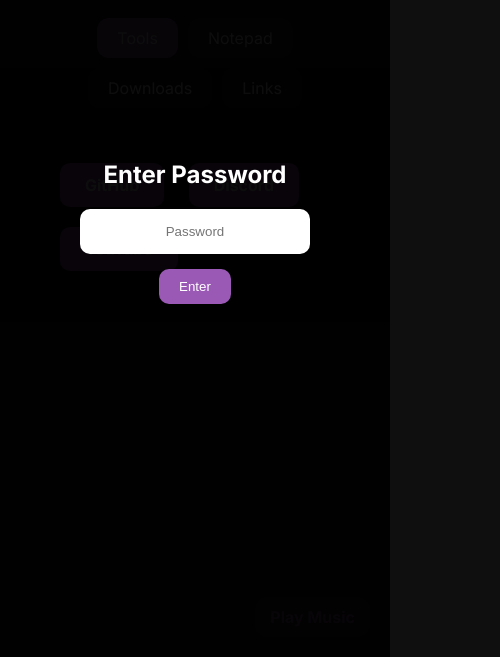
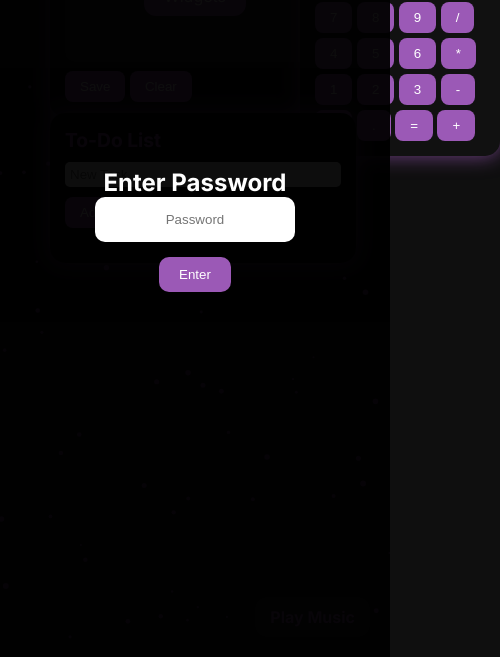
Before and after one commit to contricate/tools, a plain HTML site: page index.html in a window 390 px wide. Shown: the part 187-844 px from the top of the page, 500 px wide, since content can reach past the window. Drawn offline with Linux system fonts and the light colour scheme.

Commit message:
Update index.html

```diff
--- a/index.html
+++ b/index.html
@@ -3,40 +3,43 @@
 <head>
 <meta charset="UTF-8">
 <meta name="viewport" content="width=device-width, initial-scale=1.0">
-<title>Flu Tools Pro Hub</title>
+<title>Flu Tools 3000 Ultra Hub</title>
 <link href="https://fonts.googleapis.com/css2?family=Inter:wght@400;700&display=swap" rel="stylesheet">
 <style>
-body {
-  font-family: 'Inter', sans-serif;
-  background: #0f0f0f;
-  color: white;
-  margin: 0; padding: 30px;
-  overflow-x: hidden;
-}
-h1 { text-align: center; color: #9b59b6; font-size: 3em; margin-bottom: 20px; }
+/* --- Basic Reset --- */
+*{margin:0;padding:0;box-sizing:border-box;}
+body{font-family:'Inter',sans-serif;background:#0f0f0f;color:white;overflow:hidden;}
+h1{text-align:center;color:#9b59b6;font-size:3em;margin:20px 0;}
 
-.tabs { display: flex; justify-content: center; flex-wrap: wrap; margin-bottom: 20px; }
-.tab { padding: 10px 20px; margin:5px; background:#222; border-radius:12px; cursor:pointer; transition:0.3s; }
-.tab:hover, .tab.active { background:#9b59b6; }
+/* --- Tabs --- */
+.tabs{display:flex;justify-content:center;flex-wrap:wrap;margin-bottom:20px;position:relative;z-index:5;}
+.tab{padding:10px 20px;margin:5px;background:#222;border-radius:12px;cursor:pointer;transition:0.3s;}
+.tab:hover,.tab.active{background:#9b59b6;}
 
-.content { width:90%; max-width:900px; background:#111; padding:20px; border-radius:15px; min-height:300px; margin:auto; }
+/* --- Widget Panels --- */
+.widget{position:absolute;background:#111;padding:15px;border-radius:15px;min-width:200px;min-height:150px;box-shadow:0 0 20px rgba(155,89,182,0.7);cursor:move;overflow:hidden;}
+.widget h2{font-size:1.2em;margin-bottom:10px;color:#9b59b6;}
+.widget textarea{width:100%;height:100px;background:#222;color:white;border:none;padding:10px;border-radius:10px;resize:none;font-family:'Inter',sans-serif;}
+.widget .btn{padding:8px 15px;margin-top:5px;background:#9b59b6;color:white;border:none;border-radius:8px;cursor:pointer;transition:0.3s;}
+.widget .btn:hover{background:#8e44ad;}
 
-.btn { display:inline-block; padding:12px 25px; margin:10px; background:#9b59b6; color:white; text-decoration:none; border-radius:10px; font-weight:bold; transition:0.3s; }
-.btn:hover { background:#8e44ad; }
+/* --- Music Control --- */
+#musicControl{position:fixed;bottom:20px;right:20px;background:#222;padding:10px 15px;border-radius:12px;cursor:pointer;color:#9b59b6;font-weight:bold;z-index:10;}
 
-textarea { width:100%; height:200px; border-radius:10px; background:#222; color:white; border:none; padding:10px; font-family:'Inter', sans-serif; font-size:1em; resize:none; }
+/* --- Password Modal --- */
+#passwordModal{position:fixed;top:0;left:0;width:100%;height:100%;background:rgba(0,0,0,0.95);display:flex;justify-content:center;align-items:center;flex-direction:column;z-index:9999;}
+#passwordModal input{padding:15px;border-radius:10px;border:none;width:200px;margin-bottom:15px;text-align:center;}
+#passwordModal button{padding:10px 20px;border:none;border-radius:10px;background:#9b59b6;color:white;cursor:pointer;}
+#passwordModal p{color:red;margin-top:10px;}
 
-/* Password Modal */
-#passwordModal { position:fixed; top:0; left:0; width:100%; height:100%; background:rgba(0,0,0,0.95); display:flex; justify-content:center; align-items:center; flex-direction:column; z-index:9999; }
-#passwordModal input { padding:15px; border-radius:10px; border:none; width:200px; margin-bottom:15px; text-align:center; }
-#passwordModal button { padding:10px 20px; border:none; border-radius:10px; background:#9b59b6; color:white; cursor:pointer; }
-#passwordModal p { color:red; margin-top:10px; }
-
-/* Music Control */
-#musicControl { position:fixed; bottom:20px; right:20px; background:#222; padding:10px 15px; border-radius:12px; cursor:pointer; color:#9b59b6; font-weight:bold; }
+/* --- Neon Particle Background --- */
+#particles{position:fixed;top:0;left:0;width:100%;height:100%;z-index:-1;}
 </style>
 </head>
 <body>
+
+<!-- Particle Canvas -->
+<canvas id="particles"></canvas>
 
 <!-- Password Modal -->
 <div id="passwordModal">
@@ -46,38 +49,10 @@ textarea { width:100%; height:200px; border-radius:10px; background:#222; color:
     <p id="passError"></p>
 </div>
 
-<h1>Flu Tools Pro Hub</h1>
+<h1>Flu Tools 3000 Ultra Hub</h1>
 
-<!-- Tabs -->
 <div class="tabs">
-    <div class="tab active" onclick="openTab('tools')">Tools</div>
-    <div class="tab" onclick="openTab('notepad')">Notepad</div>
-    <div class="tab" onclick="openTab('downloads')">Downloads</div>
-    <div class="tab" onclick="openTab('links')">Links</div>
-</div>
-
-<!-- Content -->
-<div class="content" id="tools">
-    <a class="btn" href="https://github.com" target="_blank">GitHub</a>
-    <a class="btn" href="https://discord.com" target="_blank">Discord</a>
-    <a class="btn" href="https://youtube.com" target="_blank">YouTube</a>
-</div>
-
-<div class="content" id="notepad" style="display:none;">
-    <textarea id="noteArea" placeholder="Write something..."></textarea>
-    <button class="btn" onclick="saveNote()">Save</button>
-    <button class="btn" onclick="clearNote()">Clear</button>
-</div>
-
-<div class="content" id="downloads" style="display:none;">
-    <a class="btn" href="#" download>Example File 1</a>
-    <a class="btn" href="#" download>Example File 2</a>
-</div>
-
-<div class="content" id="links" style="display:none;">
-    <a class="btn" href="https://twitter.com" target="_blank">Twitter</a>
-    <a class="btn" href="https://reddit.com" target="_blank">Reddit</a>
-    <a class="btn" href="https://tiktok.com" target="_blank">TikTok</a>
+    <div class="tab active" onclick="openTab('widgets')">Widgets</div>
 </div>
 
 <!-- Background Music -->
@@ -86,36 +61,141 @@ textarea { width:100%; height:200px; border-radius:10px; background:#222; color:
 </audio>
 <div id="musicControl" onclick="toggleMusic()">Play Music</div>
 
+<!-- Widgets -->
+<div class="widget" id="notepadWidget" style="top:100px;left:50px;">
+    <h2>Notepad</h2>
+    <textarea id="noteArea" placeholder="Write something..."></textarea>
+    <button class="btn" onclick="saveNote()">Save</button>
+    <button class="btn" onclick="clearNote()">Clear</button>
+</div>
+
+<div class="widget" id="calculatorWidget" style="top:100px;left:300px;">
+    <h2>Calculator</h2>
+    <input type="text" id="calcDisplay" readonly style="width:100%;height:30px;margin-bottom:5px;border-radius:5px;border:none;padding:5px;text-align:right;">
+    <div>
+        <button class="btn" onclick="calcInput('7')">7</button>
+        <button class="btn" onclick="calcInput('8')">8</button>
+        <button class="btn" onclick="calcInput('9')">9</button>
+        <button class="btn" onclick="calcInput('/')">/</button>
+    </div>
+    <div>
+        <button class="btn" onclick="calcInput('4')">4</button>
+        <button class="btn" onclick="calcInput('5')">5</button>
+        <button class="btn" onclick="calcInput('6')">6</button>
+        <button class="btn" onclick="calcInput('*')">*</button>
+    </div>
+    <div>
+        <button class="btn" onclick="calcInput('1')">1</button>
+        <button class="btn" onclick="calcInput('2')">2</button>
+        <button class="btn" onclick="calcInput('3')">3</button>
+        <button class="btn" onclick="calcInput('-')">-</button>
+    </div>
+    <div>
+        <button class="btn" onclick="calcInput('0')">0</button>
+        <button class="btn" onclick="calcInput('.')">.</button>
+        <button class="btn" onclick="calcResult()">=</button>
+        <button class="btn" onclick="calcInput('+')">+</button>
+    </div>
+</div>
+
+<div class="widget" id="todoWidget" style="top:300px;left:50px;">
+    <h2>To-Do List</h2>
+    <input type="text" id="todoInput" placeholder="New Task" style="width:100%;padding:5px;border-radius:5px;border:none;margin-bottom:5px;">
+    <button class="btn" onclick="addTask()">Add Task</button>
+    <ul id="todoList" style="list-style:none;margin-top:10px;"></ul>
+</div>
+
 <script>
-/* --- Tabs --- */
-function openTab(tabName) {
-    let tabs = ['tools','notepad','downloads','links'];
-    tabs.forEach(t => document.getElementById(t).style.display = 'none');
-    document.getElementById(tabName).style.display = 'block';
-    document.querySelectorAll('.tab').forEach(el => el.classList.remove('active'));
-    event.currentTarget.classList.add('active');
-}
-
-/* --- Notepad Save --- */
-function saveNote() { localStorage.setItem('fluNote', document.getElementById('noteArea').value); alert('Saved!'); }
-function clearNote() { document.getElementById('noteArea').value = ''; localStorage.removeItem('fluNote'); }
-document.getElementById('noteArea').value = localStorage.getItem('fluNote') || '';
-
 /* --- Password --- */
 function checkPassword() {
     let password = '5782';
     let input = document.getElementById('passInput').value;
-    if(input === password){ document.getElementById('passwordModal').style.display='none'; }
-    else{ document.getElementById('passError').innerText='Incorrect password!'; }
+    if(input===password){document.getElementById('passwordModal').style.display='none';}
+    else{document.getElementById('passError').innerText='Incorrect password!';}
 }
 
 /* --- Music --- */
 function toggleMusic(){
-    let music = document.getElementById('bgMusic');
-    let control = document.getElementById('musicControl');
-    if(music.paused){ music.play(); control.innerText='Pause Music'; }
-    else{ music.pause(); control.innerText='Play Music'; }
+    let music=document.getElementById('bgMusic');
+    let control=document.getElementById('musicControl');
+    if(music.paused){music.play();control.innerText='Pause Music';}
+    else{music.pause();control.innerText='Play Music';}
 }
+
+/* --- Notepad --- */
+function saveNote(){localStorage.setItem('fluNote',document.getElementById('noteArea').value);alert('Saved!');}
+function clearNote(){document.getElementById('noteArea').value='';localStorage.removeItem('fluNote');}
+document.getElementById('noteArea').value = localStorage.getItem('fluNote') || '';
+
+/* --- Calculator --- */
+let calcCurrent='';
+function calcInput(val){calcCurrent+=val;document.getElementById('calcDisplay').value=calcCurrent;}
+function calcResult(){try{calcCurrent=eval(calcCurrent);document.getElementById('calcDisplay').value=calcCurrent;}catch{document.getElementById('calcDisplay').value='Error';calcCurrent='';}}
+
+/* --- To-Do List --- */
+function addTask(){
+    let val=document.getElementById('todoInput').value;
+    if(!val)return;
+    let li=document.createElement('li'); li.innerText=val;
+    li.style.cursor='pointer';
+    li.onclick=function(){this.remove(); saveTasks();}
+    document.getElementById('todoList').appendChild(li);
+    document.getElementById('todoInput').value='';
+    saveTasks();
+}
+function saveTasks(){
+    let tasks=[];
+    document.querySelectorAll('#todoList li').forEach(li=>tasks.push(li.innerText));
+    localStorage.setItem('fluTasks',JSON.stringify(tasks));
+}
+function loadTasks(){
+    let tasks=JSON.parse(localStorage.getItem('fluTasks')||'[]');
+    tasks.forEach(t=>{
+        let li=document.createElement('li'); li.innerText=t;
+        li.style.cursor='pointer';
+        li.onclick=function(){this.remove(); saveTasks();}
+        document.getElementById('todoList').appendChild(li);
+    });
+}
+loadTasks();
+
+/* --- Draggable Widgets --- */
+let widgets=document.querySelectorAll('.widget');
+widgets.forEach(w=>{
+    w.onmousedown=function(e){
+        let offsetX=e.clientX-w.offsetLeft;
+        let offsetY=e.clientY-w.offsetTop;
+        function mouseMoveHandler(e){
+            w.style.left=(e.clientX-offsetX)+'px';
+            w.style.top=(e.clientY-offsetY)+'px';
+        }
+        function mouseUpHandler(){document.removeEventListener('mousemove',mouseMoveHandler);document.removeEventListener('mouseup',mouseUpHandler);}
+        document.addEventListener('mousemove',mouseMoveHandler);
+        document.addEventListener('mouseup',mouseUpHandler);
+    }
+});
+
+/* --- Neon Particle Background --- */
+const canvas=document.getElementById('particles'); const ctx=canvas.getContext('2d');
+let particles=[];
+function resizeCanvas(){canvas.width=window.innerWidth;canvas.height=window.innerHeight;}
+window.addEventListener('resize',resizeCanvas);resizeCanvas();
+for(let i=0;i<100;i++){particles.push({x:Math.random()*canvas.width,y:Math.random()*canvas.height,radius:Math.random()*2+1,dx:(Math.random()-0.5)*1,dy:(Math.random()-0.5)*1})}
+function drawParticles(){
+    ctx.clearRect(0,0,canvas.width,canvas.height);
+    particles.forEach(p=>{
+        ctx.beginPath();
+        ctx.arc(p.x,p.y,p.radius,0,Math.PI*2);
+        ctx.fillStyle='rgba(155,89,182,0.7)';
+        ctx.fill();
+        p.x+=p.dx; p.y+=p.dy;
+        if(p.x<0||p.x>canvas.width)p.dx*=-1;
+        if(p.y<0||p.y>canvas.height)p.dy*=-1;
+    });
+    requestAnimationFrame(drawParticles);
+}
+drawParticles();
 </script>
+
 </body>
 </html>
```
